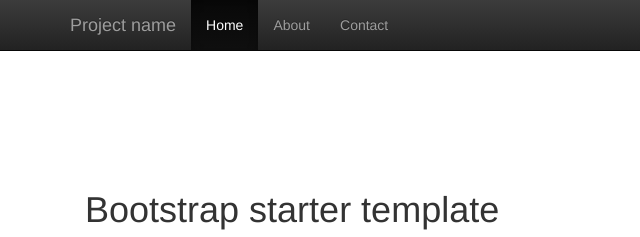
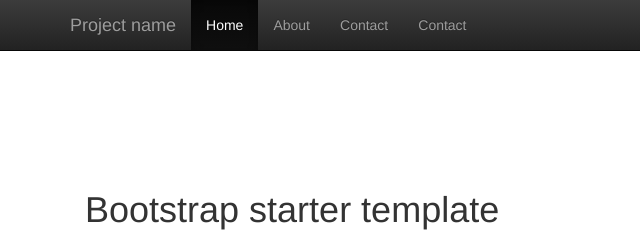
Before and after one commit to veronikakalmar/Prog270-Kalmar, a plain HTML site: page Index.html in a window 1280 px wide. Shown: the top 237 px of the page, 0-640 px from the left. Drawn offline with nearby package versions, Linux system fonts and the light colour scheme.

Commit message:
Update Index.html

```diff
--- a/Index.html
+++ b/Index.html
@@ -32,6 +32,7 @@
             <li class="active"><a href="#">Home</a></li>
             <li><a href="About.html">About</a></li>
             <li><a href="Contacts.html">Contact</a></li>
+            <li><a href="Projects.html">Contact</a></li>
           </ul>
         </div><!--/.nav-collapse -->
       </div>
```
